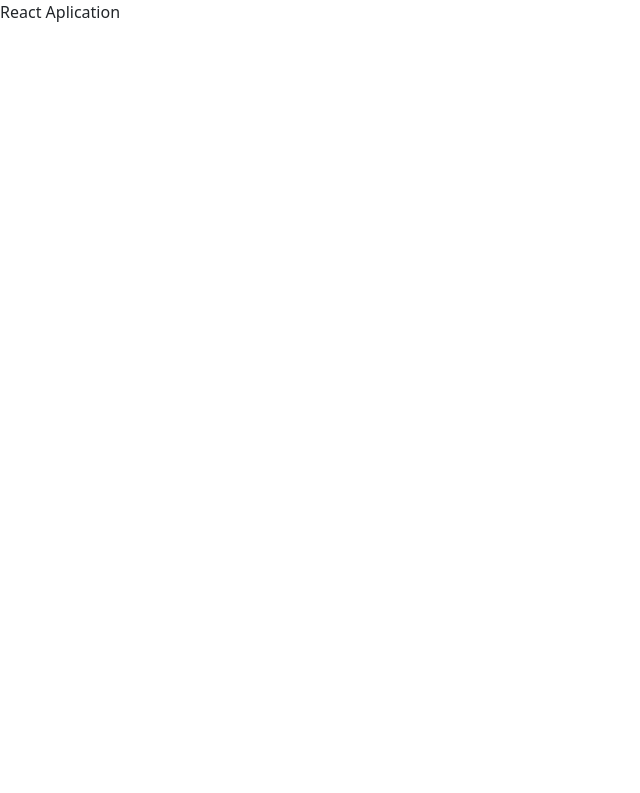
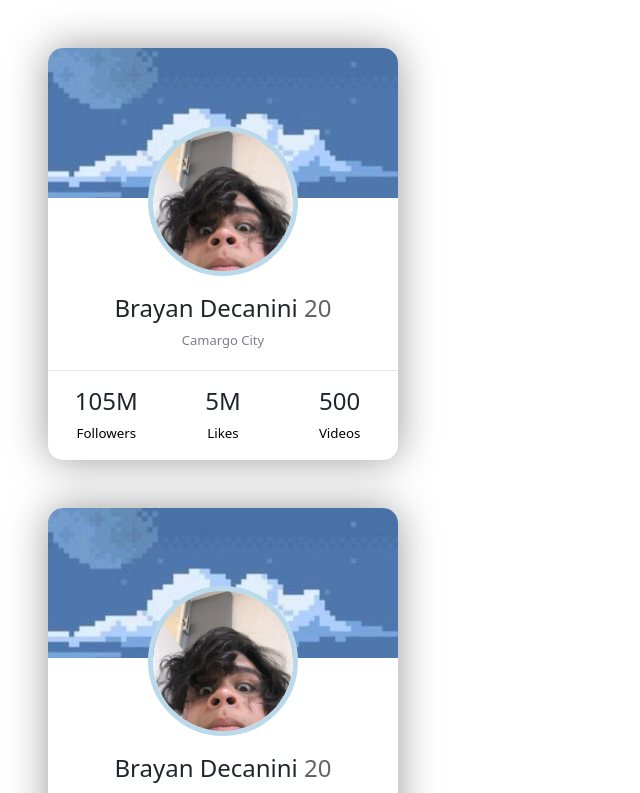
Before and after one commit to Dknini3008/react_activity, a React (Create React App) app: page / in a window 1280 px wide. Shown: the top 793 px of the page, without its empty margins (0-640 px from the left). Built offline with nearby package versions, Linux system fonts and the light colour scheme.

Commit message:
Adding Layout,footer and header to App.js

```diff
--- a/src/App.js
+++ b/src/App.js
@@ -1,7 +1,15 @@
+import React from "react";
+import Badge from "./components/Badge";
 
 function App() {
   return (
-    <div>React Aplication</div>
+    <React.Fragment>
+      <Badge></Badge>
+      <Badge></Badge>
+      <Badge></Badge>
+      <Badge></Badge>
+    </React.Fragment>
+
   );
 }
 
--- /dev/null
+++ b/src/components/Badge.jsx
@@ -0,0 +1,44 @@
+import React, {Component} from 'react';
+import HeaderBackground from '../images/badge_header.jpg';
+import ProfilePic from '../images/profile.jpg';
+import "./style/Badge.css";
+
+
+class Badge extends Component {
+    render() {
+        return (
+        <React.Fragment>
+            <div className = "Badge m-5 flex-column">
+                <div className= "Badge__header">
+                    <img src={HeaderBackground} alt="header_background" />
+                </div>
+                <div className="Badge__userInfo container mt-5 mb-1">
+                    <div className="Badge__userImage">
+                        <img src={ProfilePic} alt="Profile_picture" />
+                    </div>
+                    <h4 className="text-center mt-5"> Brayan Decanini <i>20</i></h4>
+                    <p className="text-center"> Camargo City </p>
+                </div>
+                <div className="Badge__info container pt-3">
+                    <div className="row">
+                        <div className="col">
+                            <h4 className="text-center fw bold">105M</h4>
+                            <p className="text-center">Followers</p>
+                        </div>
+                        <div className="col">
+                            <h4 className="text-center fw bold">5M</h4>
+                            <p className="text-center">Likes</p>
+                        </div>
+                        <div className="col">
+                            <h4 className="text-center fw bold">500</h4>
+                            <p className="text-center">Videos</p>
+                        </div>
+                    </div>
+                </div>
+            </div>
+        </React.Fragment>
+        );
+    }
+}
+
+export default Badge;
--- a/src/components/style/Badge.css
+++ b/src/components/style/Badge.css
@@ -0,0 +1,63 @@
+.Badge{
+    display: flex;
+    flex-direction: column;
+    max-width: 350px;
+    min-height: 400px;
+    border-radius: 15px;
+    box-shadow: 0px 0px 40px 0px rgba(0, 0, 0, 0.4);
+}
+
+.Badge__header{
+    width: 100%;
+    height: 150px;
+    overflow: hidden;
+    border-top-left-radius: 15px;
+    border-top-right-radius: 15px;
+}
+
+.Badge__userInfo{
+    position: relative;
+
+}
+
+.Badge__userInfo p{
+    font-size: small;
+    color: rgb(125, 125, 143);
+}
+
+.Badge__userImage{
+    width: 150px;
+    height: 150px;
+    border-radius: 50%;
+    border: 5px solid rgb(186, 218, 236);
+    background: white;
+    align-self: center;
+    overflow: hidden;
+    position: absolute;
+    left: 100px;
+    top: -120px;
+    z-index: 1;
+}
+
+.Badge__userImage img{
+    width: 100%;
+    object-fit: cover;
+    object-position: center;
+
+}
+
+.Badge__info{
+    border-top: 1px solid rgb(230,230,230);
+}
+
+.Badge__info p{
+    font-weight: 100;
+    font-size: smaller;
+    color: rgb(0, 0, 0);
+}
+
+i{
+   font-style: normal;
+   font-weight: 100;
+   color: rgb(99, 99, 99);
+}
```
Also changed, not shown: src/components/Badge.js (deleted), src/images/badge_header.jpg (added), src/images/profile.jpg (added).
